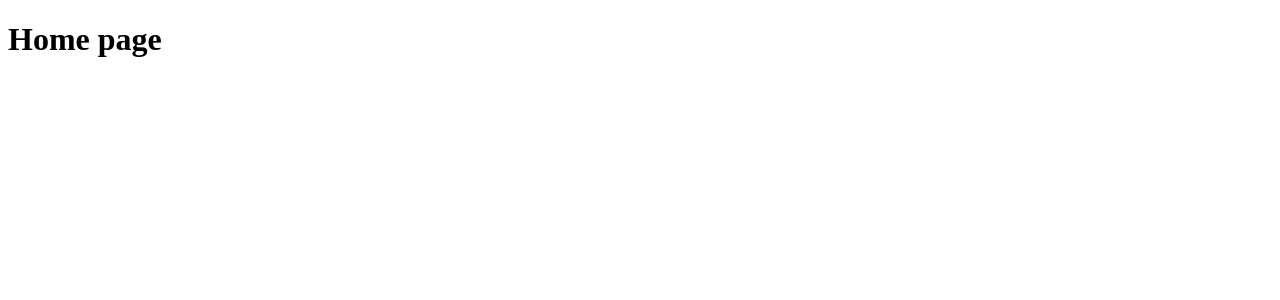
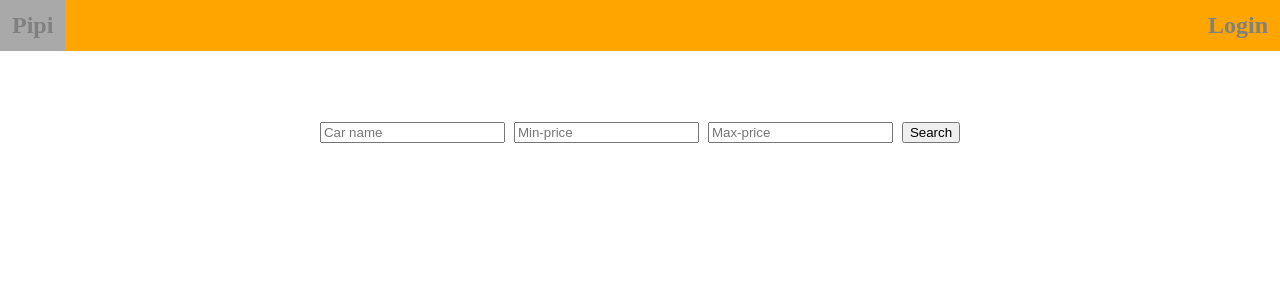
Before and after one commit to khrak/Pipi, a Flask app: page /home in a window 1280 px wide. Shown: the top 300 px of the page. Run offline with Flask 2, Linux system fonts and the light colour scheme.

Commit message:
Add homepage bar with css
Added homepage app bar with css.

```diff
--- /dev/null
+++ b/templates/homePage.css
@@ -0,0 +1,57 @@
+body{
+  margin:0px;
+}
+
+#navbar {
+  position:fixed;
+  top: 0px;
+  width: 100%;
+  flex-wrap: nowrap;
+  display: flex;
+  flex-direction: row;
+  background: orange;
+  justify-content: space-between;
+}
+
+
+
+#homepage{
+  text-decoration: none;
+  display: block;
+  padding: 0.5em;
+  font-size: 1.5em;
+  font-weight: bold;
+  color: grey;
+}
+#Login{
+  text-decoration: none;
+  display: block;
+  padding: 0.5em;
+  font-size: 1.5em;
+  font-weight: bold;
+  color: grey;
+  position:relative;
+
+}
+
+#navbar a:hover {
+  background: darkgrey;
+}
+
+
+
+#center{
+  padding-top: 9vh;
+  display:flex;
+	justify-content: center;
+  position:fixed;
+  width:100%;
+  margin:0 auto;
+  top: 50px;
+  width: 100%;
+  flex-direction: row;
+}
+input{
+  margin-right:5px;
+  margin-bottom:20px;
+}
--- a/templates/homePage.html
+++ b/templates/homePage.html
@@ -3,8 +3,48 @@
 <head>
     <meta charset="UTF-8">
     <title>Title</title>
+    <link rel="stylesheet" type="text/css" href="homePage.css" />
 </head>
 <body>
-    <h1>Home page </h1>
+
+    <script>
+        function myFunction() {
+            alert(document.getElementById("text").value);
+            alert(document.getElementById("Min-price").value);
+            alert(document.getElementById("max-price").value);
+        }
+    </script>
+
+    <div id="navbar">
+        <a href="#home-page" id="homepage" class="nav-link">Pipi</a>
+        <a href="#login" id="Login" class="nav-link float-right">Login</a>
+    </div>
+
+    <div id="center">
+        <form id="form">
+            <input id="text"
+                   type="text"
+                   name="text"
+                   placeholder="Car name"
+                   class="text">
+            </input>
+            <input id="Min-price"
+                   type="number"
+                   name="number"
+                   placeholder="Min-price"
+                   class="number"
+                   min="0" >
+            </input>
+            <input id="max-price"
+                   type="number"
+                   name="number"
+                   placeholder="Max-price"
+                   class="number"
+                   min="0" >
+            </input>
+            <button onclick="myFunction()">Search</button>
+        </form>
+    </div>
+
 </body>
 </html>
```
